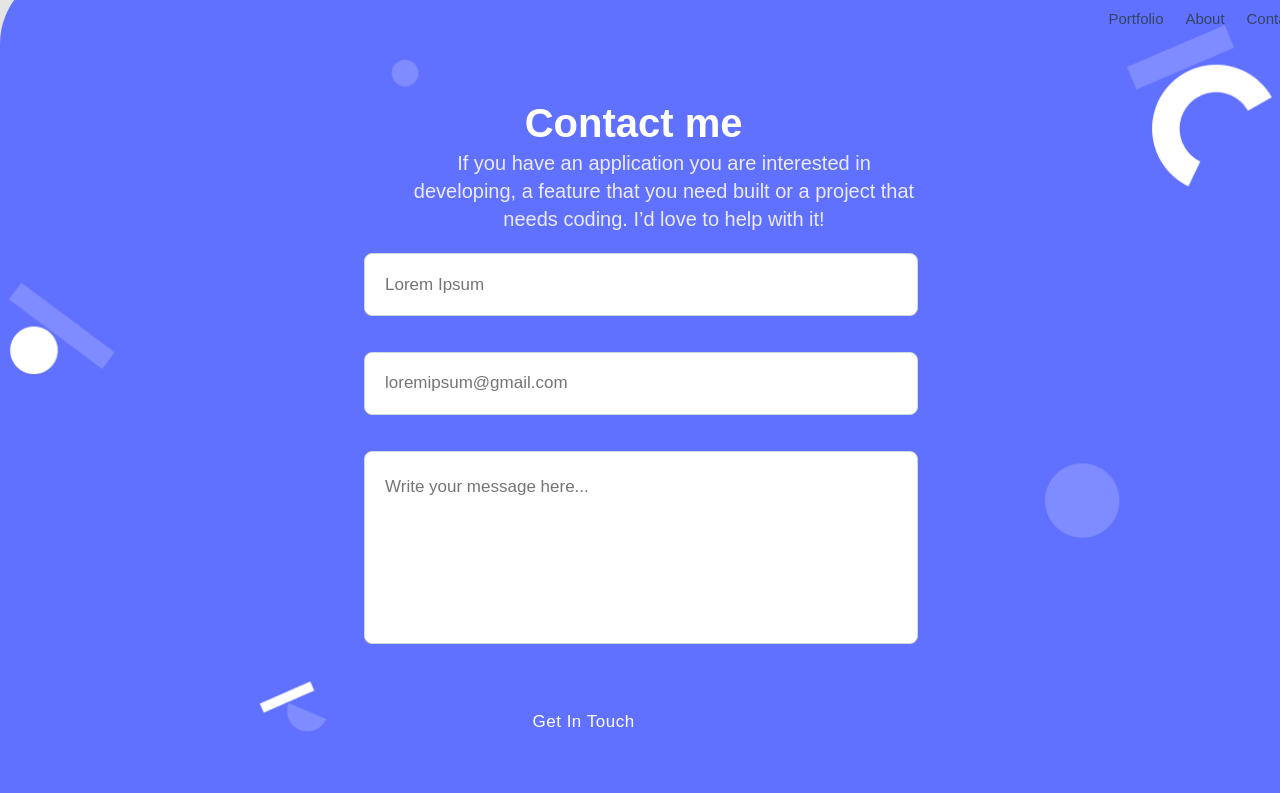
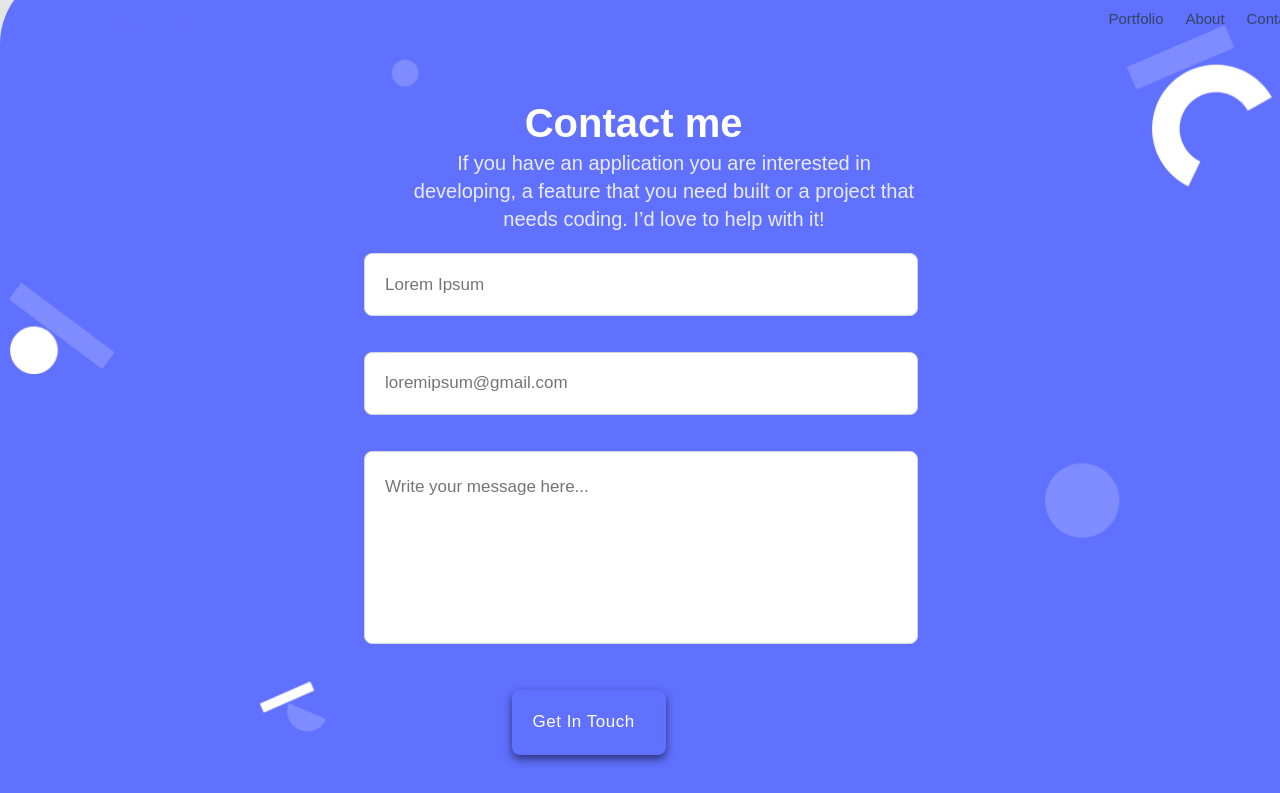
Before and after one commit to rmiyoyo/Personal-Portfolio-Website, a website: page index.html in a window 1280 px wide. In both pictures the pointer is over the button "Get In Touch". Shown: the part 5073-5866 px from the top of the page. Drawn offline with Linux system fonts and the light colour scheme.

Commit message:
Style the error message for invalid message.

```diff
--- a/style.css
+++ b/style.css
@@ -1,5 +1,9 @@
 #nav-menu {
   display: none;
+}
+
+.error-message {
+  color: red;
 }
 
 .mobile-menu-inactive {
@@ -581,6 +585,7 @@ body {
 .contact-button:hover {
   background-color: #6070ff;
   color: #fff;
+  box-shadow: 0 4px 8px rgba(0, 0, 0, 0.55);
 }
 
 @media screen and (min-width: 768px) {
@@ -848,5 +853,12 @@ body {
     color: #6070ff;
     border: 1px;
     margin-left: 25%;
+    transition: all 0.3s ease-in-out;
+  }
+
+  .contact-button:hover {
+    background-color: #6070ff;
+    color: #fff;
+    box-shadow: 0 4px 8px rgba(0, 0, 0, 0.55);
   }
 }
```
